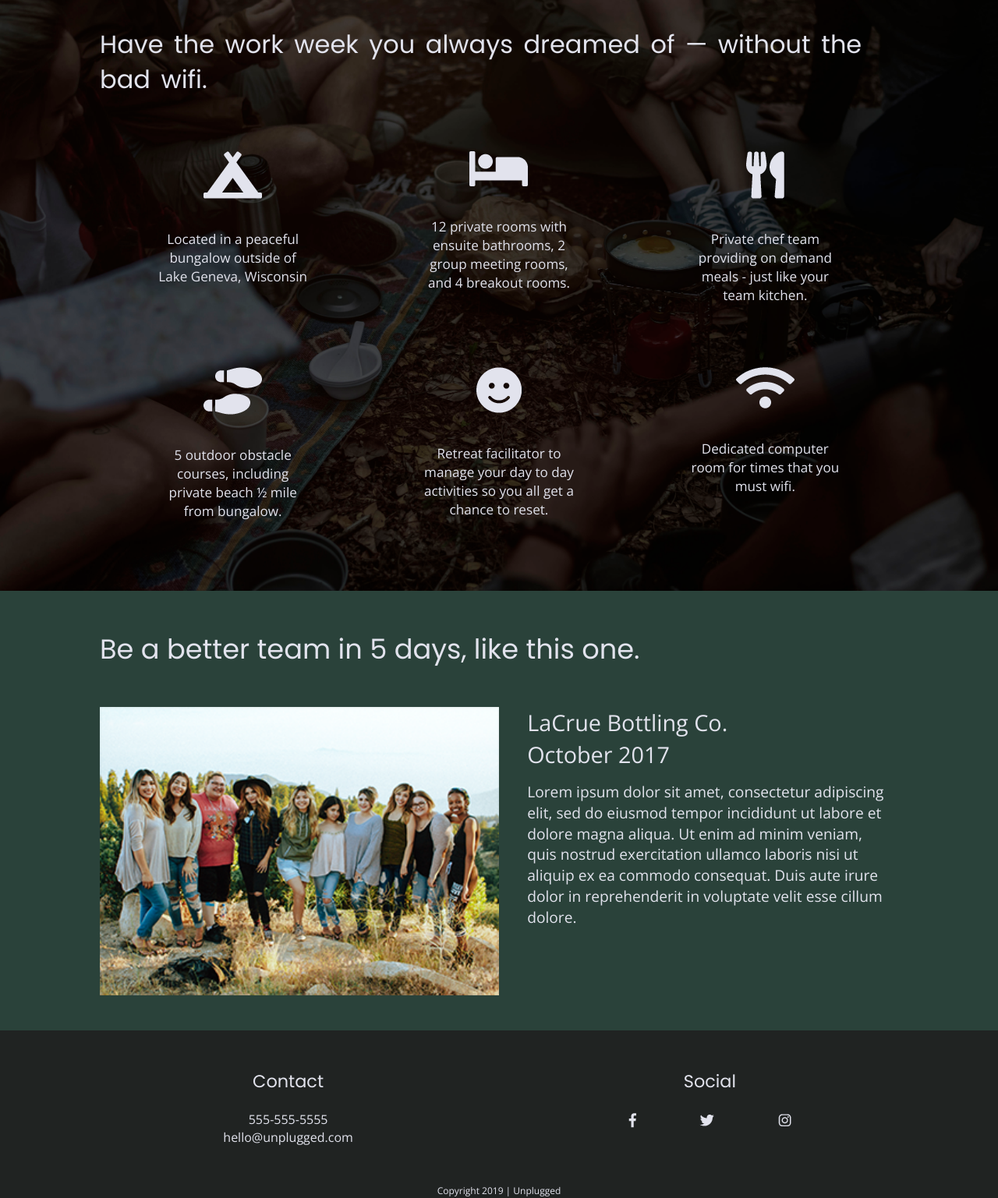
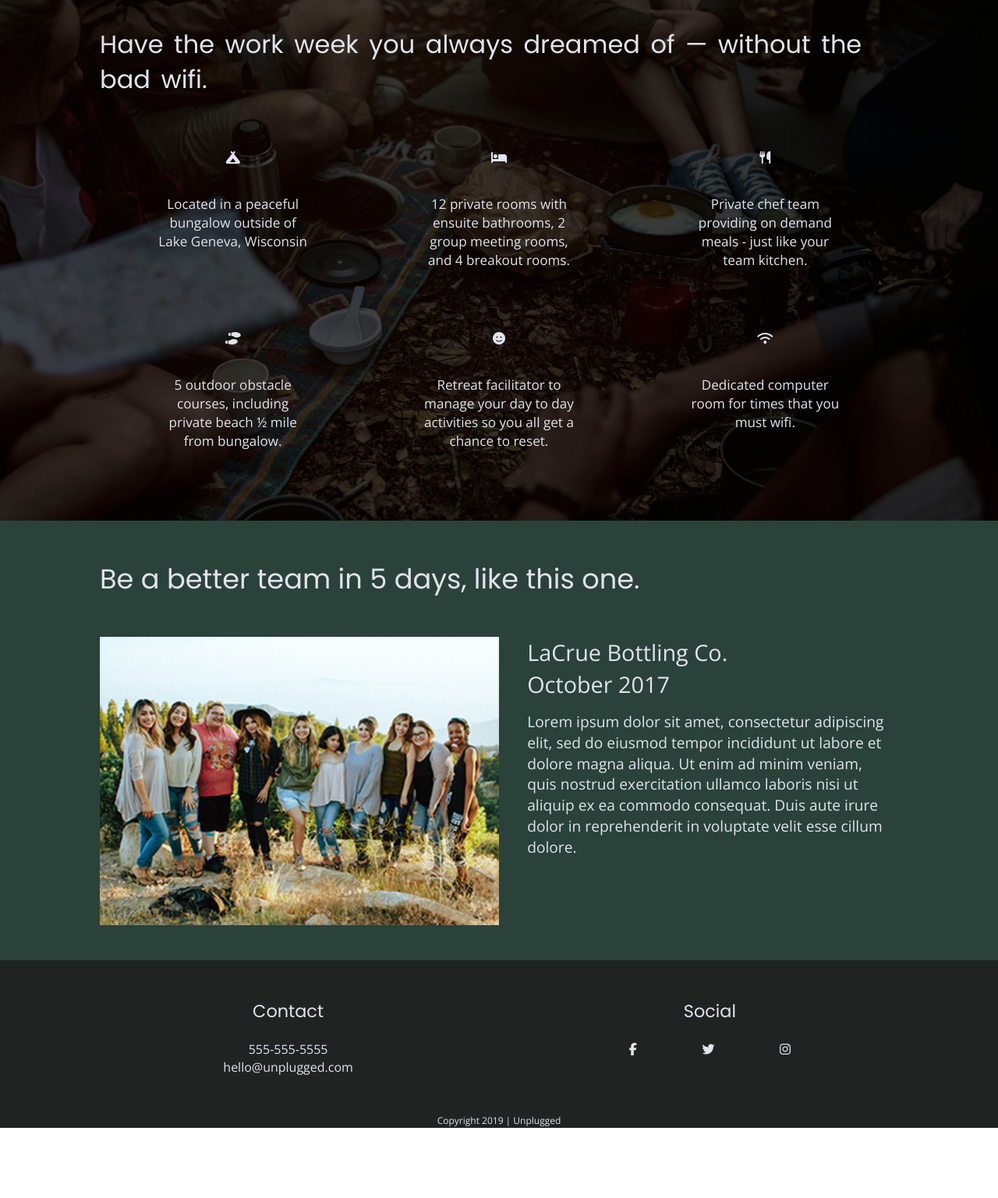
Before and after one commit to wdwiii/unplugged, a website: page index.html in a window 1280 px wide. Shown: the part 982-2519 px from the top of the page at 78% size. After the commit the page ends 2429 px from the top, so only its background shows below. Drawn offline with nearby package versions, Linux system fonts and the light colour scheme.

Commit message:
Add fontawesome icons to main and footer

```diff
--- a/index.html
+++ b/index.html
@@ -82,6 +82,9 @@ copyright (the copyright div in the footer)
         <link rel="apple-touch-icon" href="icon.png">
         <!-- Place favicon.ico in the root directory -->
 
+        <!-- FontAwesome Icons -->
+        <script src="https://kit.fontawesome.com/cf08a85db8.js" crossorigin="anonymous"></script>
+
         <!-- Google Fonts -->
         <link href="https://fonts.googleapis.com/css2?family=Open+Sans:wght@400;700&family=Poppins:wght@400;500;700&display=swap" rel="stylesheet">
         <!-- End Google Fonts -->
@@ -140,27 +143,27 @@ copyright (the copyright div in the footer)
                     <h2>Have the work week you always dreamed of — without the bad wifi.</h2>
                     <div class="features-item">
                         <article>
-                            <figure><img src="img/campground.png" alt="campground" class="fontawesome-icon"></figure>
+                            <i class="fas fa-campground"></i>
                             <p class="features-item-description">Located in a peaceful bungalow outside of Lake Geneva, Wisconsin</p>
                         </article>
                         <article>
-                            <figure><img src="img/bed.png" alt="bed" class="fontawesome-icon"></figure>
+                            <i class="fas fa-bed"></i>
                             <p class="features-item-description">12 private rooms with ensuite bathrooms, 2 group meeting rooms, and 4 breakout rooms.</p>
                         </article>
                         <article>
-                            <figure><img src="img/utensils.png" alt="utensils" class="fontawesome-icon"></figure>
+                            <i class="fas fa-utensils"></i>
                             <p class="features-item-description">Private chef team providing on demand meals - just like your team kitchen.</p>
                         </article>
                         <article>
-                            <figure><img src="img/shoe-prints.png" alt="shoe-prints" class="fontawesome-icon"></figure>
+                            <i class="fas fa-shoe-prints"></i>
                             <p class="features-item-description">5 outdoor obstacle courses, including private beach ½ mile from bungalow.</p>
                         </article>
                         <article>
-                            <figure><img src="img/smile.png" alt="smile" class="fontawesome-icon"></figure>
+                            <i class="fas fa-smile"></i>
                             <p class="features-item-description">Retreat facilitator to manage your day to day activities so you all get a chance to reset.</p>
                         </article>
                         <article>
-                            <figure><img src="img/wifi.png" alt="wifi" class="fontawesome-icon"></figure>
+                            <i class="fas fa-wifi"></i>
                             <p class="features-item-description">Dedicated computer room for times that you must wifi.</p>
                         </article>
                     </div>
@@ -196,13 +199,13 @@ copyright (the copyright div in the footer)
                         <h3>social</h3>
                         <div class="social-icons">
                             <a href="https://www.facebook.com/">
-                                <img src="img/facebook.png" alt="facebook">
+                                <i class="fab fa-facebook-f"></i>
                             </a>
                             <a href="https://twitter.com">
-                                <img src="img/twitter.png" alt="twitter">
+                                <i class="fab fa-twitter"></i>
                             </a>
                             <a href="https://www.instagram.com/">
-                                <img src="img/instagram.png" alt="">
+                                <i class="fab fa-instagram"></i>
                             </a>
                         </div>
                     </div>
```
Also changed, not shown: about/index.html (+6 -5 lines), faq/index.html (+5 -3 lines).
